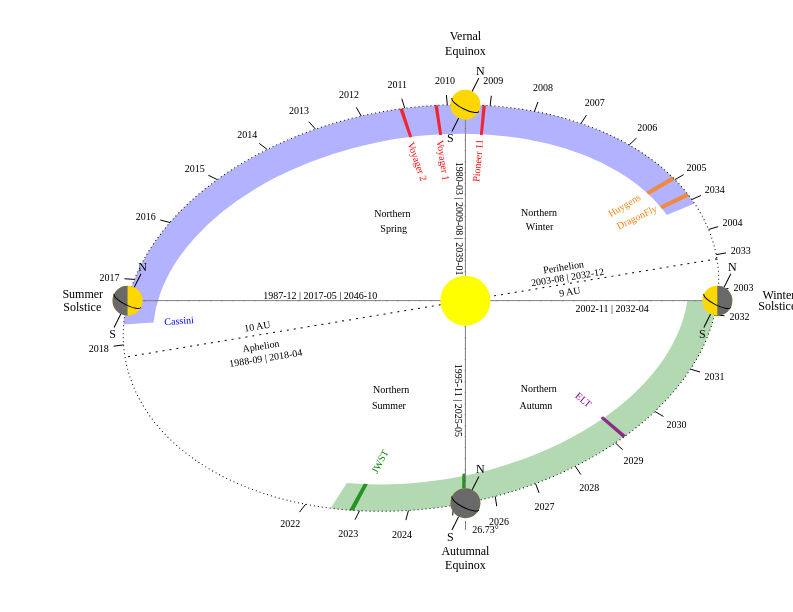
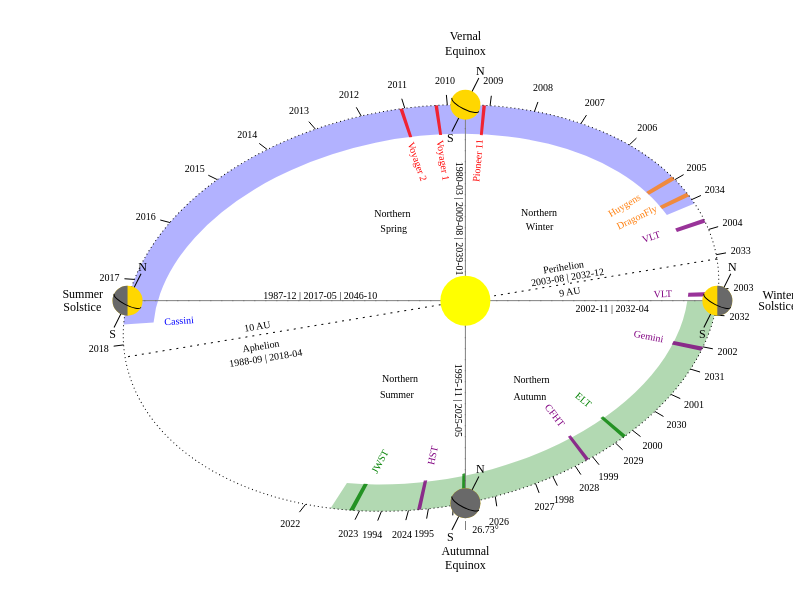
Before and after one commit to seignovert/d3js-titan-seasons, a website: page Titan_seasons.html in a window 1280 px wide. Shown: the top 612 px of the page, without its empty margins (487-1280 px from the left). Drawn offline with nearby package versions, Linux system fonts and the light colour scheme.

Commit message:
Add Titan telescopic observations

```diff
--- a/Titan_seasons.html
+++ b/Titan_seasons.html
@@ -9,6 +9,13 @@
 var years = [
   // { 'date': 1989, 'Ls': 102.19 },
   // { 'date': 1990, 'Ls': 113.23 },
+  { 'date': 1994, 'Ls': 158.27 },
+  { 'date': 1995, 'Ls': 169.92 },
+  { 'date': 1998, 'Ls': 206.43 },
+  { 'date': 1999, 'Ls': 219.16 },
+  { 'date': 2000, 'Ls': 232.18 },
+  { 'date': 2001, 'Ls': 245.49 },
+  { 'date': 2002, 'Ls': 258.98 },
   { 'date': 2003, 'Ls': 272.62 },
   { 'date': 2004, 'Ls': 286.31 },
   { 'date': 2005, 'Ls': 300.00 },
@@ -43,13 +50,18 @@ var flybys = [
   {'name': 'Pioneer 11' , 'date': '1979/09/11', 'Ls': 354, 'color': 'red'   },
   {'name': 'Voyager 1'  , 'date': '1980/11/12', 'Ls':   8, 'color': 'red'   },
   {'name': 'Voyager 2'  , 'date': '1981/08/25', 'Ls':  18, 'color': 'red'   },
+  {'name': 'HST'  , 'date': '1994/10/04', 'Ls': 167, 'color': 'purple'},
+  {'name': 'CFHT'  , 'date': '1998/10/27', 'Ls': 217, 'color': 'purple'},
+  {'name': 'Gemini'  , 'date': '2001/12/20', 'Ls': 258, 'color': 'purple'},
+  {'name': 'VLT'  , 'date': '2002/11/20', 'Ls': 271, 'color': 'purple'},
+  {'name': 'VLT'  , 'date': '2004/02/20', 'Ls': 288, 'color': 'purple'},
   {'name': 'Huygens'    , 'date': '2005/01/14', 'Ls': 300, 'color': '#ff7f0e'},
   // {'name': '28 Sgr Occ.', 'date': '1989/07/03', 'Ls': 107, 'color': 'purple'},
   // {'name': 'TYC ** Occ.', 'date': '2003/11/13', 'Ls': 284, 'color': 'purple'},
   {'name': 'DragonFly'  , 'date': '2034/01/01', 'Ls': 295, 'color': '#ff7f0e'},
   {'name': 'JWST'  , 'date': '2022/11/05', 'Ls': 151, 'color': 'green'},
   {'name': ''  , 'date': '2025/05/01', 'Ls': 179, 'color': 'green'},  // JWST equinox
-  {'name': 'ELT'  , 'date': '2029/03/01', 'Ls': 229, 'color': 'purple'},
+  {'name': 'ELT'  , 'date': '2029/03/01', 'Ls': 229, 'color': 'green'},
 ];
 var cassini = [
   // { 'name': 'Cassini launch'          , 'date': '1997/10/15', 'Ls': 203, 'color': 'blue' },
@@ -87,10 +99,10 @@ var legend = [
   { 'text': 'Winter'                  , 'Ls':  315 , 'r': .4   ,'rot': 0 },
   { 'text': 'Northern'                , 'Ls':   40 , 'r': .55  ,'rot': 0 },
   { 'text': 'Spring'                  , 'Ls':   45 , 'r': .48  ,'rot': 0 },
-  { 'text': 'Northern'                , 'Ls':  140 , 'r': .5   ,'rot': 0 },
-  { 'text': 'Summer'                  , 'Ls':  144 , 'r': .58  ,'rot': 0 },
-  { 'text': 'Northern'                , 'Ls':  220 , 'r': .5   ,'rot': 0 },
-  { 'text': 'Autumn'                  , 'Ls':  214 , 'r': .57  ,'rot': 0 },
+  { 'text': 'Northern'                , 'Ls':  140 , 'r': .44   ,'rot': 0 },
+  { 'text': 'Summer'                  , 'Ls':  144 , 'r': .52  ,'rot': 0 },
+  { 'text': 'Northern'                , 'Ls':  220 , 'r': .45   ,'rot': 0 },
+  { 'text': 'Autumn'                  , 'Ls':  214 , 'r': .52  ,'rot': 0 },
   { 'text': '|'                       , 'Ls':  180 , 'r': 1.12  ,'rot': 0 },
   { 'text': '26.73°'                  , 'Ls':  185 , 'r': 1.14 ,'rot': 0 },
 ]
```
